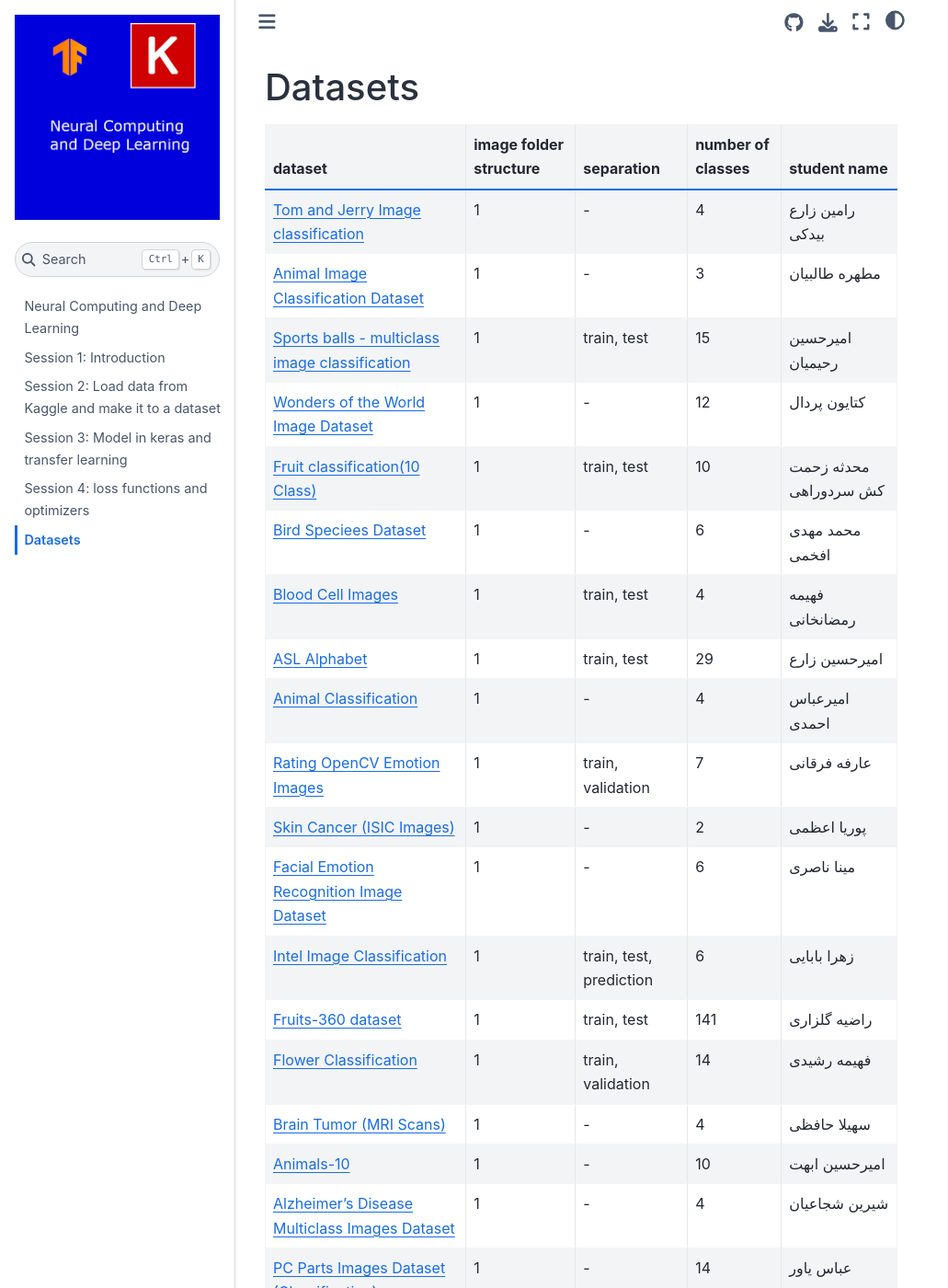
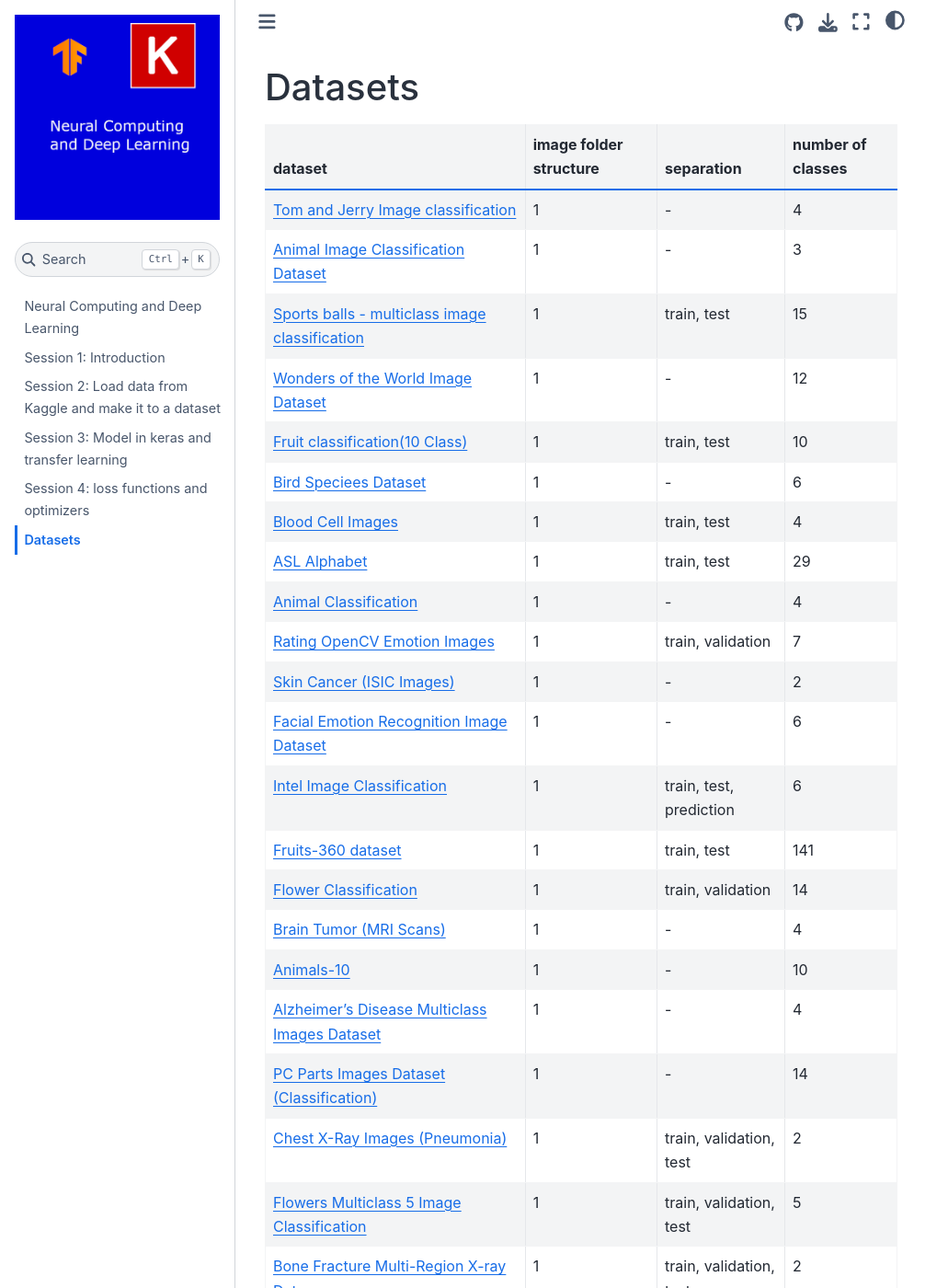
Before and after one commit to LiterallyTheOne/deep_learning_class, a Jupyter Book: the page built from docs/datasets.md, in a window 1280 px wide and 1400 px high. Shown: the whole window at 92% size, without its empty margins (0-1031 px from the left). Built offline with Jupyter Book 1.0.4 settings and Sphinx 7.4.7 and the Sphinx Book theme 1.1.4, drawn with Linux system fonts in a browser that asks for light colours; some of the changed text lies outside the part shown.

Commit message:
Remove the people's names from datasets.md

```diff
--- a/docs/datasets.md
+++ b/docs/datasets.md
@@ -1,36 +1,36 @@
 # Datasets
 
-| dataset                                                                                                                                               | image folder structure | separation              | number of classes | student name           |
-| ----------------------------------------------------------------------------------------------------------------------------------------------------- | ---------------------- | ----------------------- | ----------------- | ---------------------- |
-| [Tom and Jerry Image classification](https://www.kaggle.com/datasets/balabaskar/tom-and-jerry-image-classification)                                   | 1                      | -                       | 4                 | رامین زارع بیدکی       |
-| [Animal Image Classification Dataset](https://www.kaggle.com/datasets/borhanitrash/animal-image-classification-dataset)                               | 1                      | -                       | 3                 | مطهره طالبیان          |
-| [Sports balls - multiclass image classification](https://www.kaggle.com/datasets/samuelcortinhas/sports-balls-multiclass-image-classification)        | 1                      | train, test             | 15                | امیرحسین رحیمیان       |
-| [Wonders of the World Image Dataset](https://www.kaggle.com/datasets/balabaskar/wonders-of-the-world-image-classification)                            | 1                      | -                       | 12                | کتایون پردال           |
-| [Fruit classification(10 Class)](https://www.kaggle.com/datasets/karimabdulnabi/fruit-classification10-class)                                         | 1                      | train, test             | 10                | محدثه زحمت کش سردوراهی |
-| [Bird Speciees Dataset](https://www.kaggle.com/datasets/rahmasleam/bird-speciees-dataset)                                                             | 1                      | -                       | 6                 | محمد مهدی افخمی        |
-| [Blood Cell Images](https://www.kaggle.com/datasets/paultimothymooney/blood-cells)                                                                    | 1                      | train, test             | 4                 | فهیمه رمضانخانی        |
-| [ASL Alphabet](https://www.kaggle.com/datasets/grassknoted/asl-alphabet)                                                                              | 1                      | train, test             | 29                | امیرحسین زارع          |
-| [Animal Classification](https://www.kaggle.com/datasets/ayushv322/animal-classification)                                                              | 1                      | -                       | 4                 | امیرعباس احمدی         |
-| [Rating OpenCV Emotion Images](https://www.kaggle.com/datasets/juniorbueno/rating-opencv-emotion-images)                                              | 1                      | train, validation       | 7                 | عارفه فرقانی           |
-| [Skin Cancer (ISIC Images)](https://www.kaggle.com/datasets/rm1000/skin-cancer-isic-images)                                                           | 1                      | -                       | 2                 | پوریا اعظمی            |
-| [Facial Emotion Recognition Image Dataset](https://www.kaggle.com/datasets/sujaykapadnis/emotion-recognition-dataset)                                 | 1                      | -                       | 6                 | مینا ناصری             |
-| [Intel Image Classification](https://www.kaggle.com/datasets/puneet6060/intel-image-classification)                                                   | 1                      | train, test, prediction | 6                 | زهرا بابایی            |
-| [Fruits-360 dataset](https://www.kaggle.com/datasets/moltean/fruits)                                                                                  | 1                      | train, test             | 141               | راضیه گلزاری           |
-| [Flower Classification](https://www.kaggle.com/datasets/marquis03/flower-classification)                                                              | 1                      | train, validation       | 14                | فهیمه رشیدی            |
-| [Brain Tumor (MRI Scans)](https://www.kaggle.com/datasets/rm1000/brain-tumor-mri-scans)                                                               | 1                      | -                       | 4                 | سهیلا حافظی            |
-| [Animals-10](https://www.kaggle.com/datasets/alessiocorrado99/animals10)                                                                              | 1                      | -                       | 10                | امیرحسین ابهت          |
-| [Alzheimer's Disease Multiclass Images Dataset](https://www.kaggle.com/datasets/aryansinghal10/alzheimers-multiclass-dataset-equal-and-augmented)     | 1                      | -                       | 4                 | شیرین شجاعیان          |
-| [PC Parts Images Dataset (Classification)](https://www.kaggle.com/datasets/asaniczka/pc-parts-images-dataset-classification)                          | 1                      | -                       | 14                | عباس یاور              |
-| [Chest X-Ray Images (Pneumonia)](https://www.kaggle.com/datasets/paultimothymooney/chest-xray-pneumonia)                                              | 1                      | train, validation, test | 2                 | مهدی حافظ آبادی        |
-| [Flowers Multiclass 5 Image Classification](https://www.kaggle.com/datasets/sujaykapadnis/flowers-image-classification)                               | 1                      | train, validation, test | 5                 | محمد صادق خادمیان      |
-| [Bone Fracture Multi-Region X-ray Data](https://www.kaggle.com/datasets/bmadushanirodrigo/fracture-multi-region-x-ray-data)                           | 1                      | train, validation, test | 2                 | امیرمحمد همتیان        |
-| [Golden Foot Football players Image Dataset](https://www.kaggle.com/datasets/balabaskar/golden-foot-football-players-image-dataset)                   | 1                      | -                       | 22                | محمد دهقانیان          |
-| [Asian vs African Elephants](https://www.kaggle.com/datasets/vivmankar/asian-vs-african-elephant-image-classification)                                | 1                      | train, test             | 2                 | مائده خورشیدی          |
-| [Nike,Adidas Shoes for Image Classification Dataset](https://www.kaggle.com/datasets/ifeanyinneji/nike-adidas-shoes-for-image-classification-dataset) | 1                      | train, validation, test | 2                 | عارفه قرمزی            |
-| [Butterfly & Moths Image Classification 100 species](https://www.kaggle.com/datasets/gpiosenka/butterfly-images40-species)                            | 1                      | train, validation, test | 100               | سعید گرامی فر          |
-| [Jellyfish Image Dataset](https://www.kaggle.com/datasets/anshtanwar/jellyfish-types)                                                                 | 1                      | train, validation, test | 6                 | عرفان صابری            |
-| [Multi-class Weather Dataset](https://www.kaggle.com/datasets/pratik2901/multiclass-weather-dataset)                                                  | 1                      | -                       | 4                 | محمد ملکوتی            |
-| [Yoga Pose Classification](https://www.kaggle.com/datasets/ujjwalchowdhury/yoga-pose-classification)                                                  | 1                      | -                       | 5                 | مهدی رهروی دستجردی     |
-| [Nike, Adidas and Converse Shoes Images](https://www.kaggle.com/datasets/die9origephit/nike-adidas-and-converse-imaged)                               | 1                      | train, test             | 3                 | سيدمحمد خاني سانيج     |
-| [Mammals Image Classification Dataset (45 Animals)](https://www.kaggle.com/datasets/asaniczka/mammals-image-classification-dataset-45-animals)        | 1                      | -                       | 45                | آرین رحمانی            |
-| [Brain Tumor Classification (MRI)](https://www.kaggle.com/datasets/sartajbhuvaji/brain-tumor-classification-mri)                                      | 1                      | training, testing       | 4                 | سید عماد الدین مدرسی   |
+| dataset                                                                                                                                               | image folder structure | separation              | number of classes |
+|-------------------------------------------------------------------------------------------------------------------------------------------------------|------------------------|-------------------------|-------------------|
+| [Tom and Jerry Image classification](https://www.kaggle.com/datasets/balabaskar/tom-and-jerry-image-classification)                                   | 1                      | -                       | 4                 |
+| [Animal Image Classification Dataset](https://www.kaggle.com/datasets/borhanitrash/animal-image-classification-dataset)                               | 1                      | -                       | 3                 |
+| [Sports balls - multiclass image classification](https://www.kaggle.com/datasets/samuelcortinhas/sports-balls-multiclass-image-classification)        | 1                      | train, test             | 15                |
+| [Wonders of the World Image Dataset](https://www.kaggle.com/datasets/balabaskar/wonders-of-the-world-image-classification)                            | 1                      | -                       | 12                |
+| [Fruit classification(10 Class)](https://www.kaggle.com/datasets/karimabdulnabi/fruit-classification10-class)                                         | 1                      | train, test             | 10                |
+| [Bird Speciees Dataset](https://www.kaggle.com/datasets/rahmasleam/bird-speciees-dataset)                                                             | 1                      | -                       | 6                 |
+| [Blood Cell Images](https://www.kaggle.com/datasets/paultimothymooney/blood-cells)                                                                    | 1                      | train, test             | 4                 |
+| [ASL Alphabet](https://www.kaggle.com/datasets/grassknoted/asl-alphabet)                                                                              | 1                      | train, test             | 29                |
+| [Animal Classification](https://www.kaggle.com/datasets/ayushv322/animal-classification)                                                              | 1                      | -                       | 4                 |
+| [Rating OpenCV Emotion Images](https://www.kaggle.com/datasets/juniorbueno/rating-opencv-emotion-images)                                              | 1                      | train, validation       | 7                 |
+| [Skin Cancer (ISIC Images)](https://www.kaggle.com/datasets/rm1000/skin-cancer-isic-images)                                                           | 1                      | -                       | 2                 |
+| [Facial Emotion Recognition Image Dataset](https://www.kaggle.com/datasets/sujaykapadnis/emotion-recognition-dataset)                                 | 1                      | -                       | 6                 |
+| [Intel Image Classification](https://www.kaggle.com/datasets/puneet6060/intel-image-classification)                                                   | 1                      | train, test, prediction | 6                 |
+| [Fruits-360 dataset](https://www.kaggle.com/datasets/moltean/fruits)                                                                                  | 1                      | train, test             | 141               |
+| [Flower Classification](https://www.kaggle.com/datasets/marquis03/flower-classification)                                                              | 1                      | train, validation       | 14                |
+| [Brain Tumor (MRI Scans)](https://www.kaggle.com/datasets/rm1000/brain-tumor-mri-scans)                                                               | 1                      | -                       | 4                 |
+| [Animals-10](https://www.kaggle.com/datasets/alessiocorrado99/animals10)                                                                              | 1                      | -                       | 10                |
+| [Alzheimer's Disease Multiclass Images Dataset](https://www.kaggle.com/datasets/aryansinghal10/alzheimers-multiclass-dataset-equal-and-augmented)     | 1                      | -                       | 4                 |
+| [PC Parts Images Dataset (Classification)](https://www.kaggle.com/datasets/asaniczka/pc-parts-images-dataset-classification)                          | 1                      | -                       | 14                |
+| [Chest X-Ray Images (Pneumonia)](https://www.kaggle.com/datasets/paultimothymooney/chest-xray-pneumonia)                                              | 1                      | train, validation, test | 2                 |
+| [Flowers Multiclass 5 Image Classification](https://www.kaggle.com/datasets/sujaykapadnis/flowers-image-classification)                               | 1                      | train, validation, test | 5                 |
+| [Bone Fracture Multi-Region X-ray Data](https://www.kaggle.com/datasets/bmadushanirodrigo/fracture-multi-region-x-ray-data)                           | 1                      | train, validation, test | 2                 |
+| [Golden Foot Football players Image Dataset](https://www.kaggle.com/datasets/balabaskar/golden-foot-football-players-image-dataset)                   | 1                      | -                       | 22                |
+| [Asian vs African Elephants](https://www.kaggle.com/datasets/vivmankar/asian-vs-african-elephant-image-classification)                                | 1                      | train, test             | 2                 |
+| [Nike,Adidas Shoes for Image Classification Dataset](https://www.kaggle.com/datasets/ifeanyinneji/nike-adidas-shoes-for-image-classification-dataset) | 1                      | train, validation, test | 2                 |
+| [Butterfly & Moths Image Classification 100 species](https://www.kaggle.com/datasets/gpiosenka/butterfly-images40-species)                            | 1                      | train, validation, test | 100               |
+| [Jellyfish Image Dataset](https://www.kaggle.com/datasets/anshtanwar/jellyfish-types)                                                                 | 1                      | train, validation, test | 6                 |
+| [Multi-class Weather Dataset](https://www.kaggle.com/datasets/pratik2901/multiclass-weather-dataset)                                                  | 1                      | -                       | 4                 |
+| [Yoga Pose Classification](https://www.kaggle.com/datasets/ujjwalchowdhury/yoga-pose-classification)                                                  | 1                      | -                       | 5                 |
+| [Nike, Adidas and Converse Shoes Images](https://www.kaggle.com/datasets/die9origephit/nike-adidas-and-converse-imaged)                               | 1                      | train, test             | 3                 |
+| [Mammals Image Classification Dataset (45 Animals)](https://www.kaggle.com/datasets/asaniczka/mammals-image-classification-dataset-45-animals)        | 1                      | -                       | 45                |
+| [Brain Tumor Classification (MRI)](https://www.kaggle.com/datasets/sartajbhuvaji/brain-tumor-classification-mri)                                      | 1                      | training, testing       | 4                 |
```
